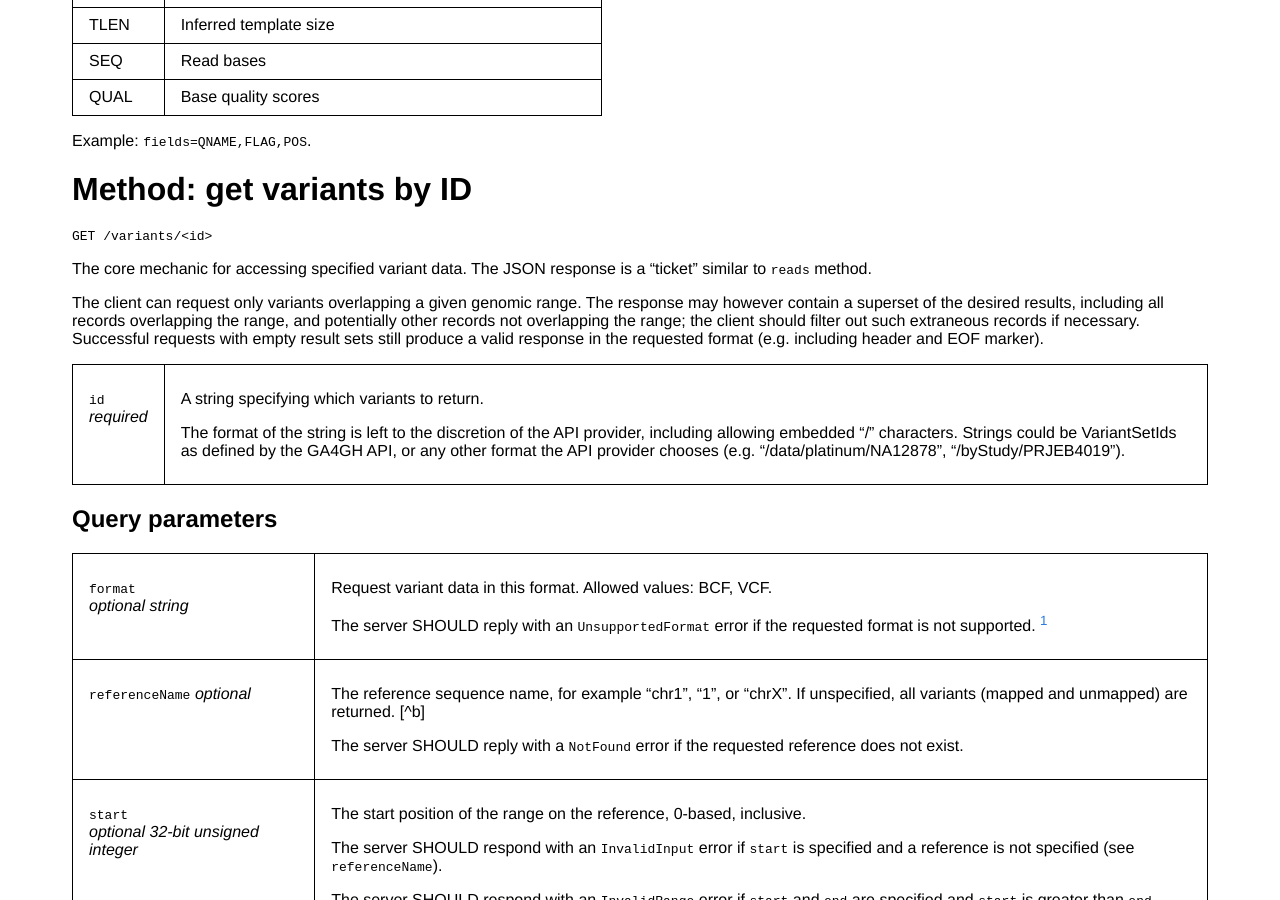
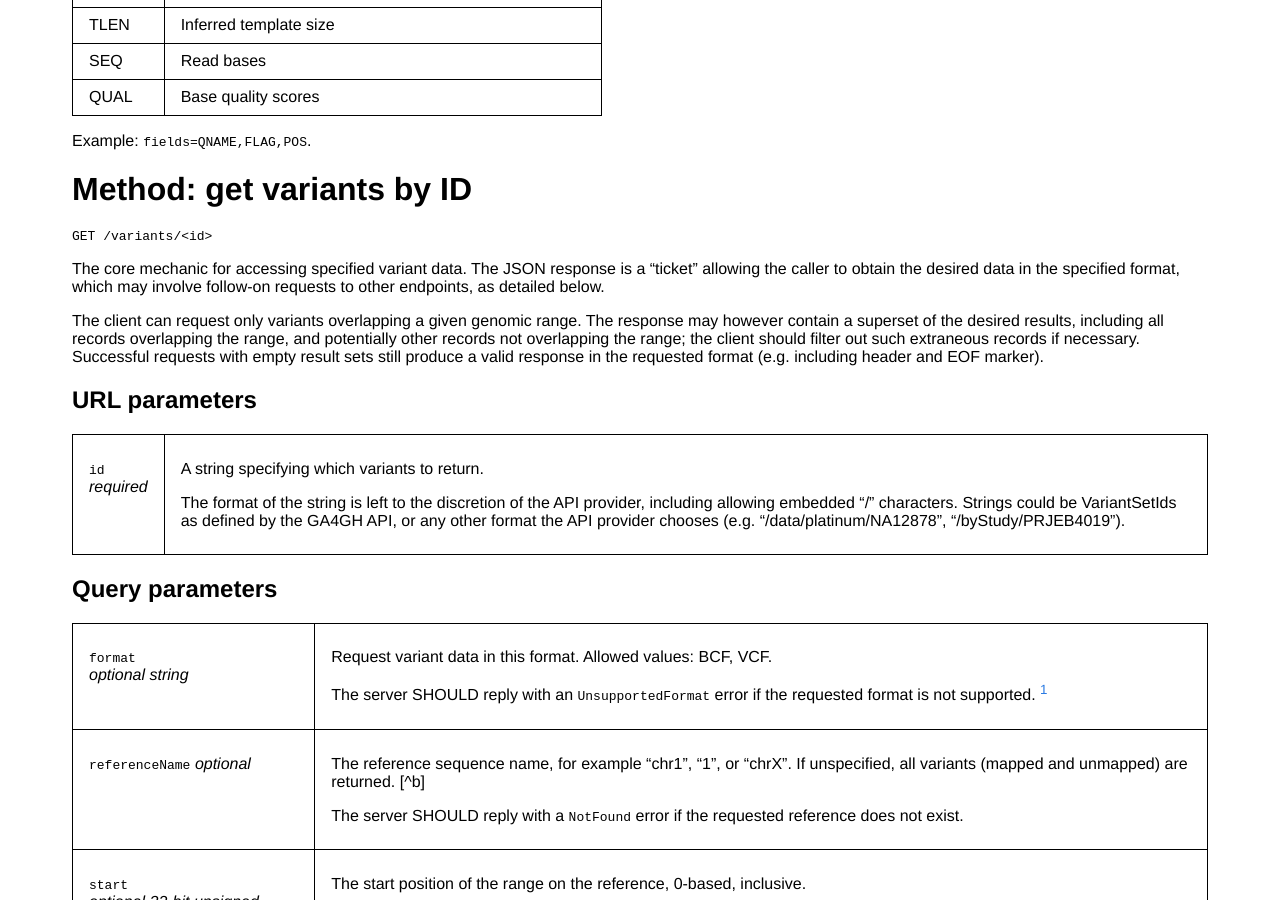
Before and after one commit to samtools/hts-specs, a Jekyll site: the page built from htsget.md, in a window 1280 px wide and 900 px high, scrolled down 3912 px. Built offline with Jekyll 4.4.1, drawn with Linux system fonts in a browser that asks for light colours.

Commit message:
More specific definition of the tickets received for variants endpoint

```diff
--- a/htsget.md
+++ b/htsget.md
@@ -230,9 +230,11 @@ Example: `fields=QNAME,FLAG,POS`.
 
     GET /variants/<id>
 
-The core mechanic for accessing specified variant data. The JSON response is a "ticket" similar to `reads` method.
+The core mechanic for accessing specified variant data. The JSON response is a "ticket" allowing the caller to obtain the desired data in the specified format, which may involve follow-on requests to other endpoints, as detailed below.
 
 The client can request only variants overlapping a given genomic range. The response may however contain a superset of the desired results, including all records overlapping the range, and potentially other records not overlapping the range; the client should filter out such extraneous records if necessary. Successful requests with empty result sets still produce a valid response in the requested format (e.g. including header and EOF marker).
+
+## URL parameters
 
 <table>
 <tr markdown="block"><td>
```
